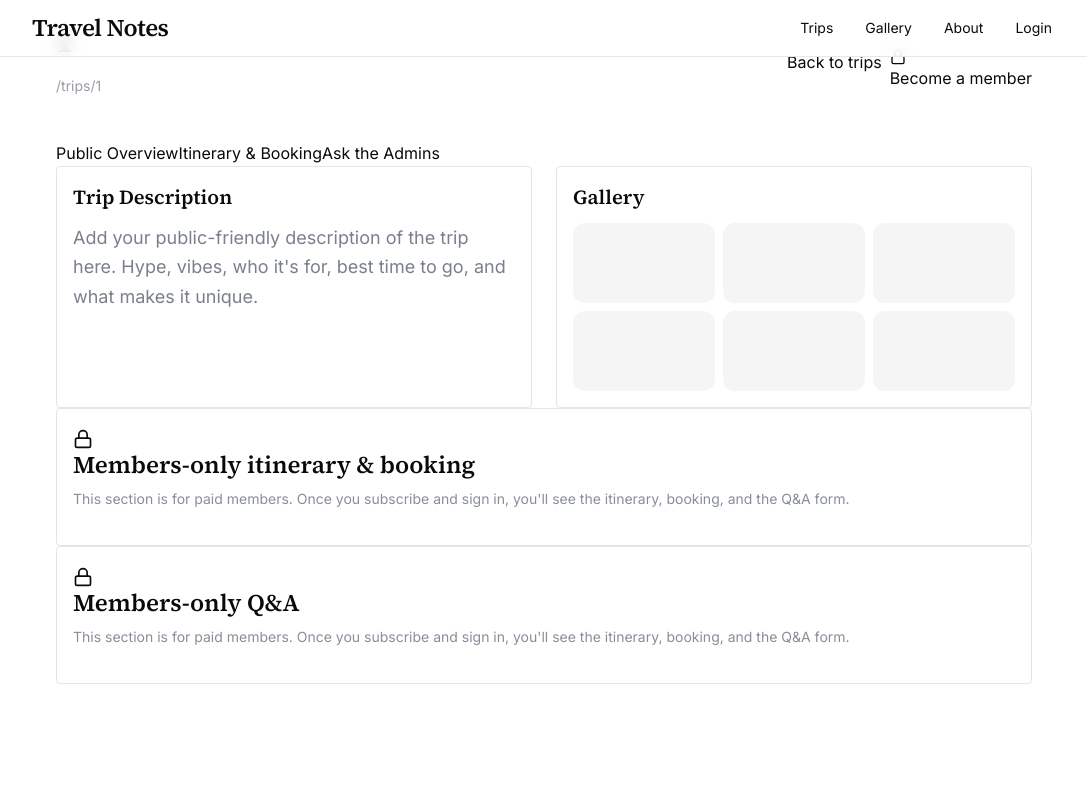
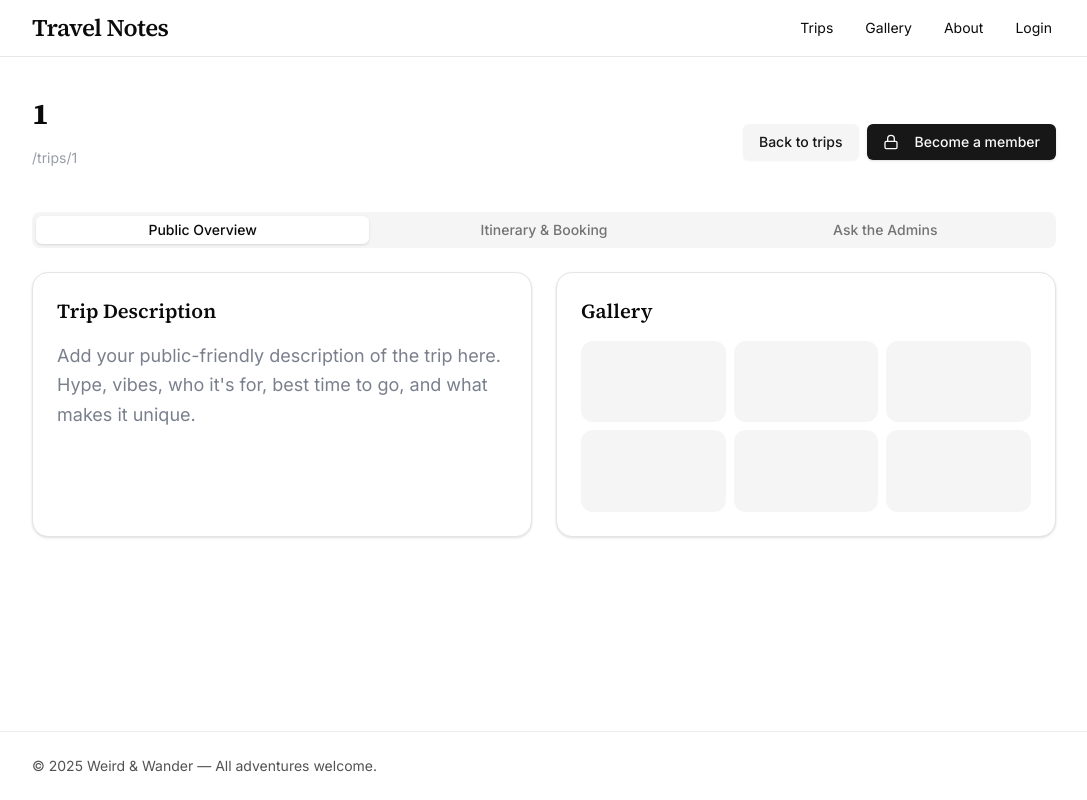
Before and after one commit to pmchenr/Portfolio, a React (Vite) app in the folder frontend/: page /trips/1 in a window 1280 px wide. Shown: the whole page, without its empty margins (96-1183 px from the left). Built offline with nearby package versions, Linux system fonts and the light colour scheme; no server answers.

Commit message:
latest changes

```diff
--- a/frontend/src/App.jsx
+++ b/frontend/src/App.jsx
@@ -1,41 +1,98 @@
-import { Routes, Route, Navigate } from 'react-router-dom';
-import Home from './pages/Home';
-import Destinations from './pages/Destinations';
-import DestinationPage from './pages/DestinationPage';
-import Gallery from './pages/Gallery';
-import About from './pages/About';
-import Contact from './pages/Contact';
-import Stories from './pages/Stories';
-import Trips from './pages/Trips';
-import Navbar from './components/Navbar';
+import { Routes, Route, Navigate } from "react-router-dom";
+import Home from "./pages/Home";
+import Destinations from "./pages/Destinations";
+import DestinationPage from "./pages/DestinationPage";
+import Gallery from "./pages/Gallery";
+import About from "./pages/About";
+import Contact from "./pages/Contact";
+import Stories from "./pages/Stories";
+import Trips from "./pages/Trips";
 import TripPage from "./pages/TripPage";
 
-import AdminLogin from './admin/AdminLogin';
-import AdminDashboard from './admin/AdminDashboard';
-import AdminPosts from './admin/AdminPosts';
-import AdminTrips from './admin/AdminTrips';
+import AdminLogin from "./admin/AdminLogin";
+import AdminDashboard from "./admin/AdminDashboard";
+import AdminPosts from "./admin/AdminPosts";
+import AdminTrips from "./admin/AdminTrips";
+
+import MainLayout from "./components/layout/MainLayout";
 
 function ProtectedRoute({ children }) {
-    const token = localStorage.getItem('token');
+  const token = localStorage.getItem("token");
   return token ? children : <Navigate to="/admin/login" replace />;
 }
 
 export default function App() {
   return (
     <div className="min-h-screen flex flex-col">
-            <Navbar />
-            <main className="flex-1 p-0">
       <Routes>
         <Route path="/" element={<Home />} />
-                    <Route path="/destinations" element={<Destinations />} />
+
+        <Route
+          path="/destinations"
+          element={
+            <MainLayout>
+              <Destinations />
+            </MainLayout>
+          }
+        />
         <Route
           path="/destinations/:id"
-                        element={<DestinationPage />}
+          element={
+            <MainLayout>
+              <DestinationPage />
+            </MainLayout>
+          }
         />
-                    <Route path="/gallery" element={<Gallery />} />
-                    <Route path="/about" element={<About />} />
-                    <Route path="/contact" element={<Contact />} />
+        <Route
+          path="/gallery"
+          element={
+            <MainLayout>
+              <Gallery />
+            </MainLayout>
+          }
+        />
+        <Route
+          path="/about"
+          element={
+            <MainLayout>
+              <About />
+            </MainLayout>
+          }
+        />
+        <Route
+          path="/contact"
+          element={
+            <MainLayout>
+              <Contact />
+            </MainLayout>
+          }
+        />
+        <Route
+          path="/stories"
+          element={
+            <MainLayout>
+              <Stories />
+            </MainLayout>
+          }
+        />
+        <Route
+          path="/trips"
+          element={
+            <MainLayout>
+              <Trips />
+            </MainLayout>
+          }
+        />
+        <Route
+          path="/trips/:slug"
+          element={
+            <MainLayout>
+              <TripPage />
+            </MainLayout>
+          }
+        />
 
+        {/* Admin */}
         <Route path="/admin/login" element={<AdminLogin />} />
         <Route
           path="/admin"
@@ -62,12 +119,10 @@ export default function App() {
             </ProtectedRoute>
           }
         />
+
+        {/* Catch-all */}
         <Route path="*" element={<Navigate to="/" replace />} />
-                    <Route path="/stories" element={<Stories />} />
-                    <Route path="/trips" element={<Trips />} />
-                    <Route path="/trips/:slug" element={<TripPage />} />
       </Routes>
-            </main>
     </div>
   );
 }
--- a/frontend/src/components/Navbar.jsx
+++ b/frontend/src/components/Navbar.jsx
@@ -1,6 +1,7 @@
 import { NavLink, Link, useLocation } from 'react-router-dom';
 
 export default function Navbar() {
+    console.log("USING Navbar.jsx");
     const { pathname } = useLocation();
     const isHome = pathname === '/';
 
--- /dev/null
+++ b/frontend/src/components/layout/mainLayout.jsx
@@ -0,0 +1,23 @@
+// src/components/layout/MainLayout.jsx
+import Navbar from "../Navbar.jsx";
+
+export default function MainLayout({ children }) {
+  return (
+    <div className="min-h-screen flex flex-col">
+      {/* Shared Navbar */}
+      <Navbar />
+
+      {/* Page content */}
+      <main className="flex-1 container mx-auto px-4 md:px-0 pt-20 md:pt-24">
+        {children}
+      </main>
+
+      {/* Footer */}
+      <footer className="border-t py-6 text-sm opacity-70">
+        <div className="container mx-auto px-4 md:px-0">
+          © {new Date().getFullYear()} Weird & Wander — All adventures welcome.
+        </div>
+      </footer>
+    </div>
+  );
+}
--- /dev/null
+++ b/frontend/src/components/ui/button.jsx
@@ -0,0 +1,48 @@
+import * as React from "react"
+import { Slot } from "@radix-ui/react-slot"
+import { cva } from "class-variance-authority";
+
+import { cn } from "@/lib/utils"
+
+const buttonVariants = cva(
+  "inline-flex items-center justify-center gap-2 whitespace-nowrap rounded-md text-sm font-medium transition-colors focus-visible:outline-none focus-visible:ring-1 focus-visible:ring-ring disabled:pointer-events-none disabled:opacity-50 [&_svg]:pointer-events-none [&_svg]:size-4 [&_svg]:shrink-0",
+  {
+    variants: {
+      variant: {
+        default:
+          "bg-primary text-primary-foreground shadow hover:bg-primary/90",
+        destructive:
+          "bg-destructive text-destructive-foreground shadow-sm hover:bg-destructive/90",
+        outline:
+          "border border-input bg-background shadow-sm hover:bg-accent hover:text-accent-foreground",
+        secondary:
+          "bg-secondary text-secondary-foreground shadow-sm hover:bg-secondary/80",
+        ghost: "hover:bg-accent hover:text-accent-foreground",
+        link: "text-primary underline-offset-4 hover:underline",
+      },
+      size: {
+        default: "h-9 px-4 py-2",
+        sm: "h-8 rounded-md px-3 text-xs",
+        lg: "h-10 rounded-md px-8",
+        icon: "h-9 w-9",
+      },
+    },
+    defaultVariants: {
+      variant: "default",
+      size: "default",
+    },
+  }
+)
+
+const Button = React.forwardRef(({ className, variant, size, asChild = false, ...props }, ref) => {
+  const Comp = asChild ? Slot : "button"
+  return (
+    <Comp
+      className={cn(buttonVariants({ variant, size, className }))}
+      ref={ref}
+      {...props} />
+  );
+})
+Button.displayName = "Button"
+
+export { Button, buttonVariants }
--- /dev/null
+++ b/frontend/src/components/ui/card.jsx
@@ -0,0 +1,50 @@
+import * as React from "react"
+
+import { cn } from "@/lib/utils"
+
+const Card = React.forwardRef(({ className, ...props }, ref) => (
+  <div
+    ref={ref}
+    className={cn("rounded-xl border bg-card text-card-foreground shadow", className)}
+    {...props} />
+))
+Card.displayName = "Card"
+
+const CardHeader = React.forwardRef(({ className, ...props }, ref) => (
+  <div
+    ref={ref}
+    className={cn("flex flex-col space-y-1.5 p-6", className)}
+    {...props} />
+))
+CardHeader.displayName = "CardHeader"
+
+const CardTitle = React.forwardRef(({ className, ...props }, ref) => (
+  <div
+    ref={ref}
+    className={cn("font-semibold leading-none tracking-tight", className)}
+    {...props} />
+))
+CardTitle.displayName = "CardTitle"
+
+const CardDescription = React.forwardRef(({ className, ...props }, ref) => (
+  <div
+    ref={ref}
+    className={cn("text-sm text-muted-foreground", className)}
+    {...props} />
+))
+CardDescription.displayName = "CardDescription"
+
+const CardContent = React.forwardRef(({ className, ...props }, ref) => (
+  <div ref={ref} className={cn("p-6 pt-0", className)} {...props} />
+))
+CardContent.displayName = "CardContent"
+
+const CardFooter = React.forwardRef(({ className, ...props }, ref) => (
+  <div
+    ref={ref}
+    className={cn("flex items-center p-6 pt-0", className)}
+    {...props} />
+))
+CardFooter.displayName = "CardFooter"
+
+export { Card, CardHeader, CardFooter, CardTitle, CardDescription, CardContent }
--- /dev/null
+++ b/frontend/src/components/ui/tabs.jsx
@@ -0,0 +1,41 @@
+import * as React from "react"
+import * as TabsPrimitive from "@radix-ui/react-tabs"
+
+import { cn } from "@/lib/utils"
+
+const Tabs = TabsPrimitive.Root
+
+const TabsList = React.forwardRef(({ className, ...props }, ref) => (
+  <TabsPrimitive.List
+    ref={ref}
+    className={cn(
+      "inline-flex h-9 items-center justify-center rounded-lg bg-muted p-1 text-muted-foreground",
+      className
+    )}
+    {...props} />
+))
+TabsList.displayName = TabsPrimitive.List.displayName
+
+const TabsTrigger = React.forwardRef(({ className, ...props }, ref) => (
+  <TabsPrimitive.Trigger
+    ref={ref}
+    className={cn(
+      "inline-flex items-center justify-center whitespace-nowrap rounded-md px-3 py-1 text-sm font-medium ring-offset-background transition-all focus-visible:outline-none focus-visible:ring-2 focus-visible:ring-ring focus-visible:ring-offset-2 disabled:pointer-events-none disabled:opacity-50 data-[state=active]:bg-background data-[state=active]:text-foreground data-[state=active]:shadow",
+      className
+    )}
+    {...props} />
+))
+TabsTrigger.displayName = TabsPrimitive.Trigger.displayName
+
+const TabsContent = React.forwardRef(({ className, ...props }, ref) => (
+  <TabsPrimitive.Content
+    ref={ref}
+    className={cn(
+      "mt-2 ring-offset-background focus-visible:outline-none focus-visible:ring-2 focus-visible:ring-ring focus-visible:ring-offset-2",
+      className
+    )}
+    {...props} />
+))
+TabsContent.displayName = TabsPrimitive.Content.displayName
+
+export { Tabs, TabsList, TabsTrigger, TabsContent }
--- /dev/null
+++ b/frontend/src/lib/utils.js
@@ -0,0 +1,7 @@
+// src/lib/utils.js
+import { clsx } from "clsx";
+import { twMerge } from "tailwind-merge";
+
+export function cn(...inputs) {
+  return twMerge(clsx(inputs));
+}
--- a/frontend/src/pages/TripPage.jsx
+++ b/frontend/src/pages/TripPage.jsx
@@ -1,27 +1,21 @@
+// src/pages/TripPage.jsx
 import { useState } from "react";
 import { useParams, Link } from "react-router-dom";
-const Tabs = ({ children }) => <div>{children}</div>;
-const TabsList = ({ children }) => <div>{children}</div>;
-const TabsTrigger = ({ children, onClick }) => <button onClick={onClick}>{children}</button>;
-const TabsContent = ({ children }) => <div>{children}</div>;
-
-const Card = ({ children }) => <div className="border p-4 rounded">{children}</div>;
-const CardContent = ({ children }) => <div>{children}</div>;
-const Button = ({ children, ...props }) => <button {...props}>{children}</button>;
+import { Tabs, TabsList, TabsTrigger, TabsContent } from "@/components/ui/tabs";
+import { Card, CardContent } from "@/components/ui/card";
+import { Button } from "@/components/ui/button";
 import { Lock } from "lucide-react";
 
-// Single-file scaffold for an individual Trip page with 3 tabs
-// Route suggestion: <Route path="/trips/:slug" element={<TripPage />} />
 export default function TripPage() {
   const { slug } = useParams();
   const tripName = formatTripName(slug);
 
-  // TODO: Replace with real auth/subscription state
+  // TODO: wire to real auth/subscription
   const [isMember] = useState(false);
 
   return (
-    <div className="mx-auto max-w-5xl p-6 space-y-6">
-      <header className="flex items-center justify-between">
+    <div className="mx-auto max-w-5xl space-y-6">
+      <header className="flex items-center justify-between mb-6">
         <div>
           <h1 className="text-3xl font-bold capitalize">{tripName}</h1>
           <p className="text-sm opacity-70">/trips/{slug}</p>
@@ -56,11 +50,11 @@ export default function TripPage() {
                 </p>
               </CardContent>
             </Card>
+
             <Card className="rounded-2xl">
               <CardContent className="p-6 space-y-4">
                 <h2 className="text-xl font-semibold">Gallery</h2>
                 <div className="grid grid-cols-3 gap-2">
-                  {/* Replace placeholders with real images */}
                   {Array.from({ length: 6 }).map((_, i) => (
                     <div key={i} className="aspect-video rounded-xl bg-muted" />
                   ))}
@@ -84,6 +78,7 @@ export default function TripPage() {
                   </ol>
                 </CardContent>
               </Card>
+
               <Card className="rounded-2xl">
                 <CardContent className="p-6 space-y-4">
                   <h2 className="text-xl font-semibold">Booking</h2>
@@ -105,7 +100,11 @@ export default function TripPage() {
                 <form className="space-y-4 max-w-xl">
                   <div className="space-y-2">
                     <label className="text-sm font-medium">Your question</label>
-                    <textarea className="w-full rounded-xl border p-3" rows={5} placeholder="What's on your mind?" />
+                    <textarea
+                      className="w-full rounded-xl border p-3"
+                      rows={5}
+                      placeholder="What's on your mind?"
+                    />
                   </div>
                   <Button type="button">Submit</Button>
                 </form>
@@ -122,9 +121,7 @@ export default function TripPage() {
 
 function formatTripName(slug) {
   if (!slug) return "Trip";
-  return slug
-    .replace(/-/g, " ")
-    .replace(/\b\w/g, (c) => c.toUpperCase());
+  return slug.replace(/-/g, " ").replace(/\b\w/g, (c) => c.toUpperCase());
 }
 
 function LockedPanel({ label }) {
--- a/frontend/src/pages/Trips.jsx
+++ b/frontend/src/pages/Trips.jsx
@@ -34,7 +34,7 @@ export default function Trips() {
   }
 
   return (
-    <div className="container px-4 md:px-0 pt-20 md:pt-24">
+    <div className="container px-4 md:px-0">
       <section className="my-10">
         <h1 className="font-serif text-4xl md:text-5xl">Trips</h1>
         <p className="text-ash mt-2">All adventures in one place.</p>
```
Also changed, not shown: frontend/package.json (+10 -2 lines), 1 other file (tests, documents, lock files or other folders). Lines whose indentation alone changed are shown as unchanged.
